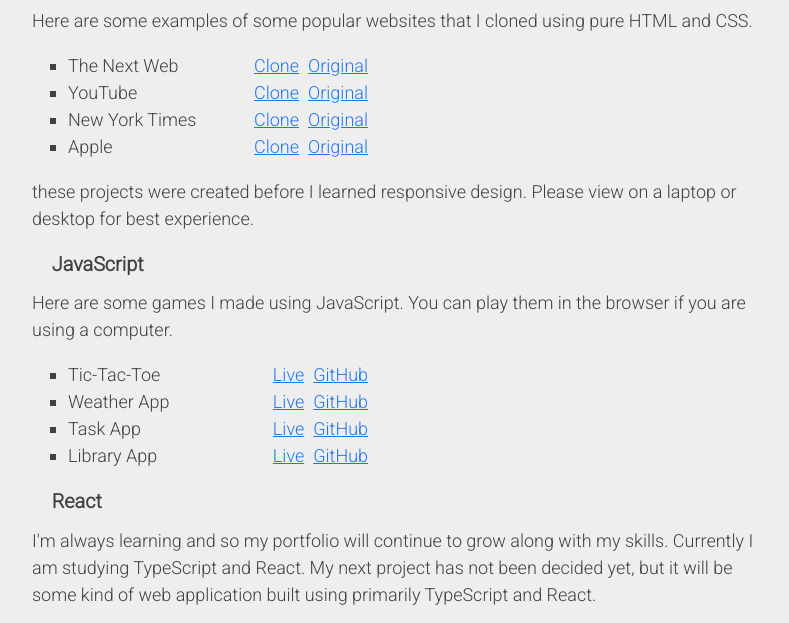
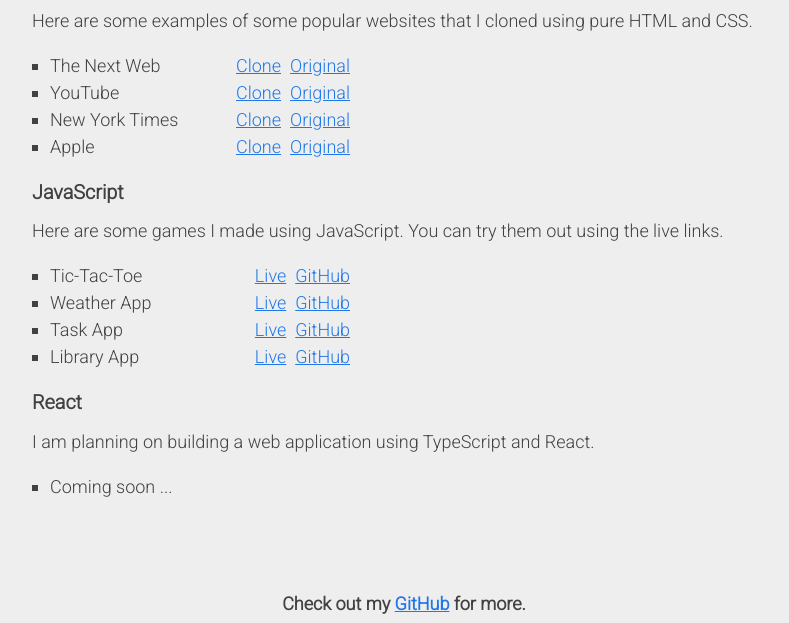
Before and after one commit to georgezhu211/portfolio-website, a plain HTML site: page portfolio.html in a window 1280 px wide. Shown: the part 166-789 px from the top of the page, without its empty margins (148-937 px from the left). Drawn offline with Linux system fonts and the light colour scheme.

Commit message:
update bio

```diff
--- a/portfolio.html
+++ b/portfolio.html
@@ -53,10 +53,9 @@
         </div>
       </li>
     </ul>
-    <p>these projects were created before I learned responsive design. Please view on a laptop or desktop for best experience.</p>
 
     <h2>JavaScript</h2>
-    <p>Here are some games I made using JavaScript. You can play them in the browser if you are using a computer.</p>
+    <p>Here are some games I made using JavaScript. You can try them out using the live links.</p>
     <ul>
       <li>
         <div class="list-item">Tic-Tac-Toe
@@ -85,7 +84,7 @@
     </ul>
 
     <h2>React</h2>
-    <p>I'm always learning and so my portfolio will continue to grow along with my skills. Currently I am studying TypeScript and React. My next project has not been decided yet, but it will be some kind of web application built using primarily TypeScript and React.</p>
+    <p>I am planning on building a web application using TypeScript and React.</p>
     <ul>
       <li>Coming soon ...</li>
     </ul>
--- a/styles/portfolio.css
+++ b/styles/portfolio.css
@@ -1,5 +1,4 @@
 h2 {
-  padding-left: 1em;
   font-size: 1.1em;
 }
 
@@ -13,7 +12,7 @@
 
 main ul li {
   list-style-type: square;
-  margin: 0 2em;
+  margin-left: 1em;
 }
 
 .github {
--- a/styles/styles.css
+++ b/styles/styles.css
@@ -28,7 +28,7 @@
 nav ul {
   list-style-type: none;
   display: flex;
-  justify-content: space-around;
+  justify-content: space-between;
   align-items: center;
   border-bottom: 1px solid #c3c3c3;
   margin-bottom: 2em;
```
Also changed, not shown: index.html (+1 -2 lines), 1 other file.
